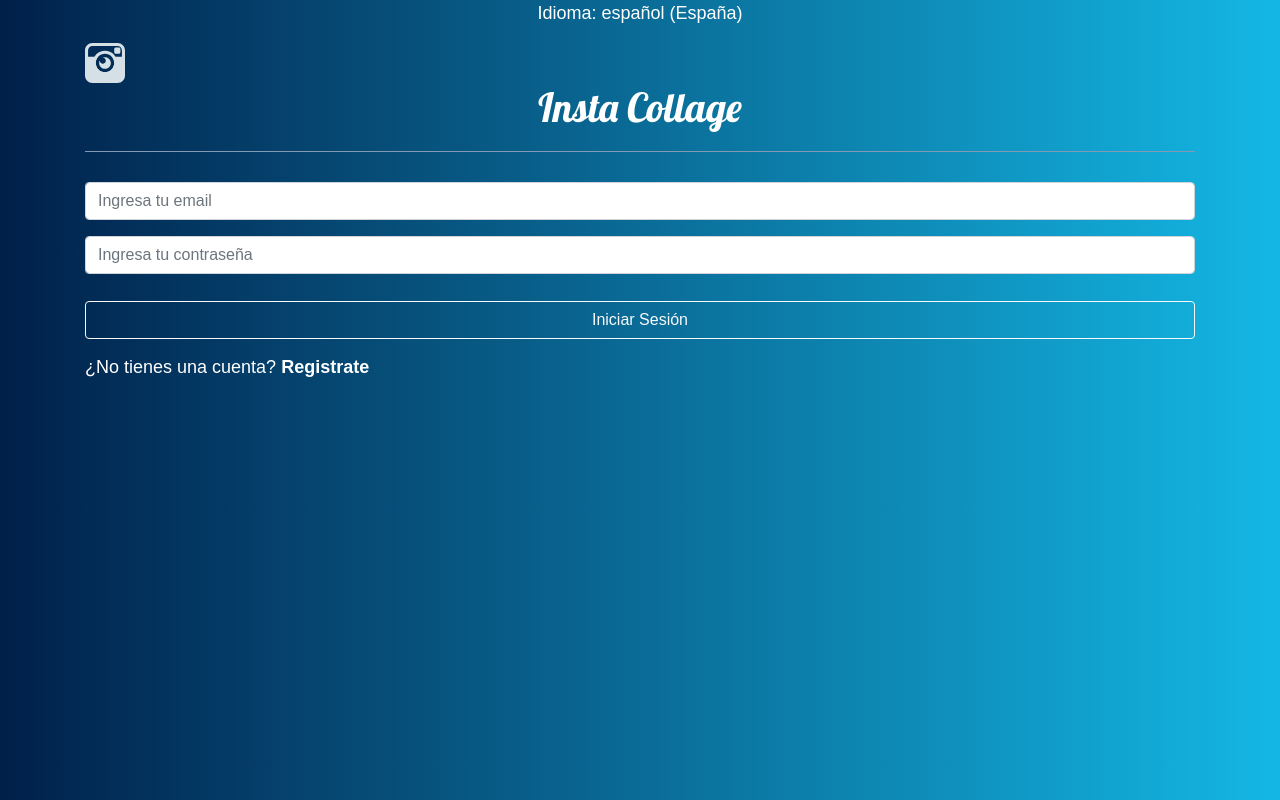
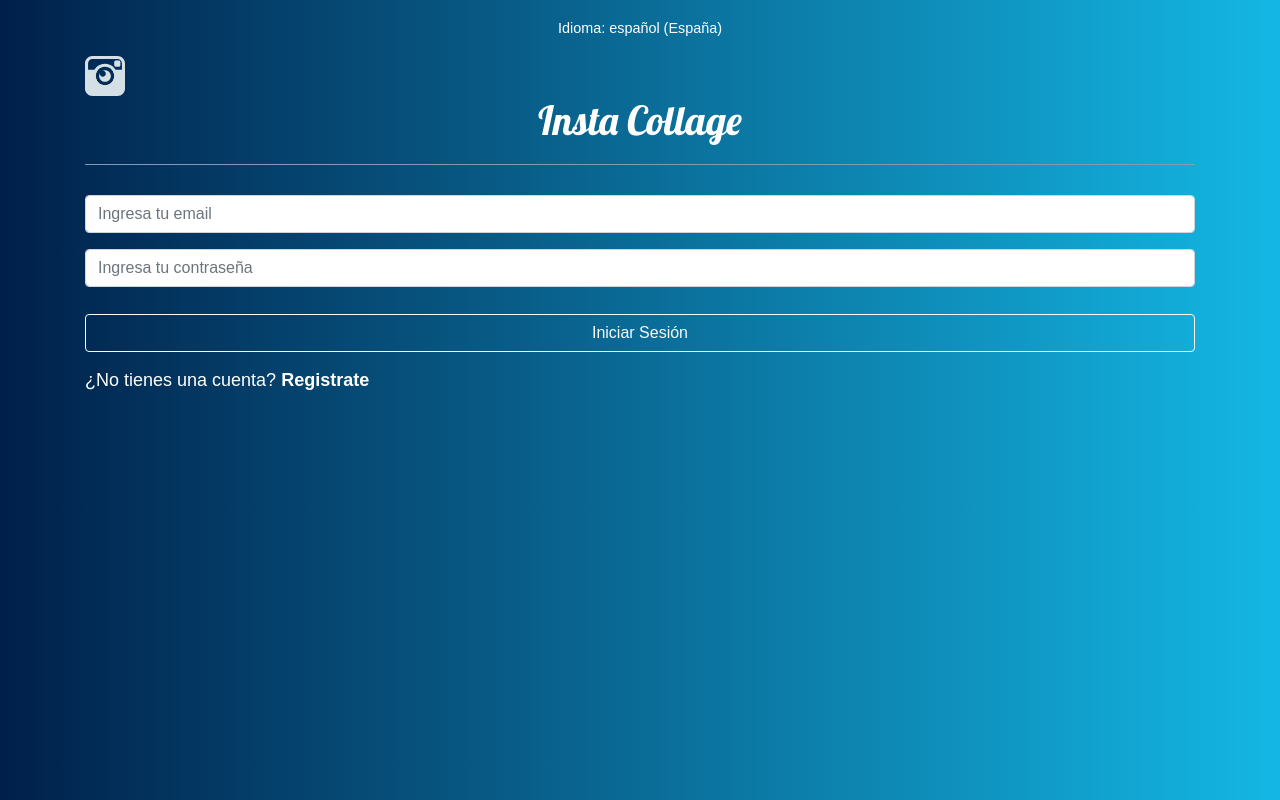
Before and after one commit to Eliza29/insta-collage, a plain HTML site: page index.html in a window 1280 px wide. Drawn offline with nearby package versions, Linux system fonts and the light colour scheme.

Commit message:
mejorando estilos formularios

```diff
--- a/css/main.css
+++ b/css/main.css
@@ -6,7 +6,9 @@ body{
     font-family: 'Montserra', sans-serif;
     font-size: 18px;
 }
-
+section{
+    padding-top:18px;
+}
 section a{
     text-decoration: none;
     color:white;
@@ -20,7 +22,9 @@ h1,h2{
 hr{
     background-color: rgb(147, 170, 199);
 }
-
+p{
+    font-size: 0.9rem;
+}
 img{
 
     width: 40px;
```
Also changed, not shown: views/register.html (+1 -1 lines).
